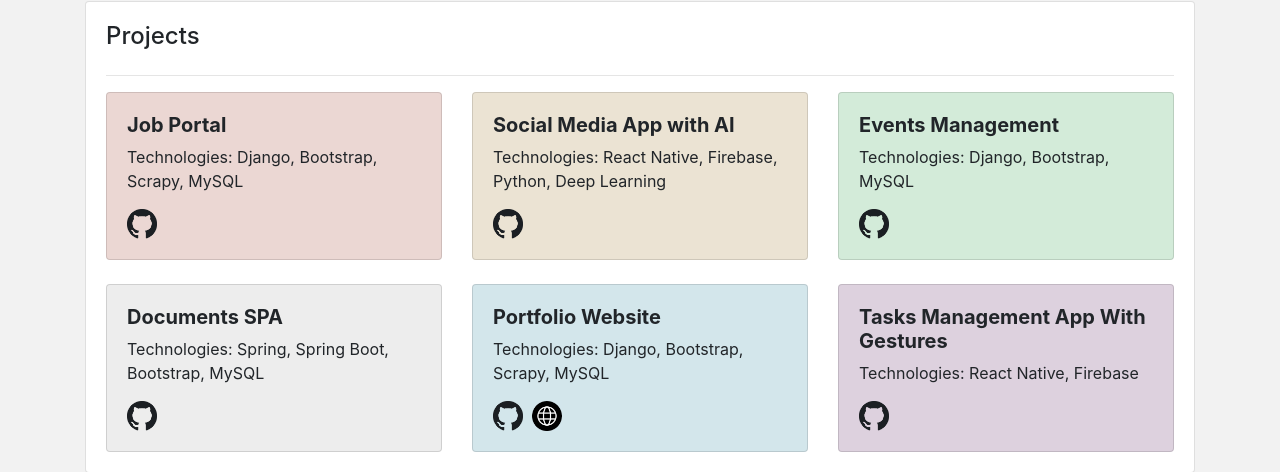
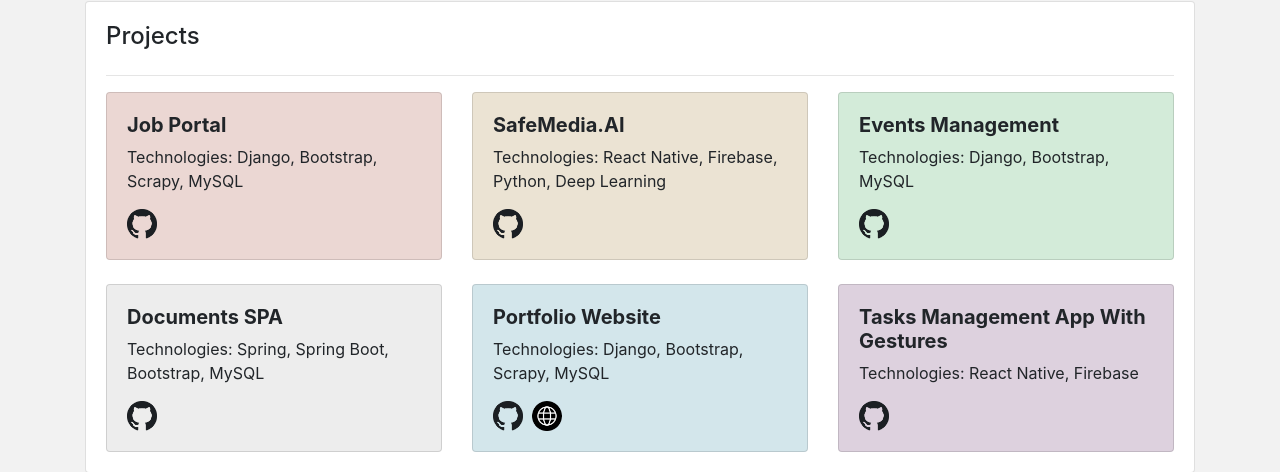
Before and after one commit to narottamaswal/Portfolio-Website, a Django app: page / in a window 1280 px wide. Shown: the part 475-947 px from the top of the page. Run offline with Django 3.2, Linux system fonts and the light colour scheme; some libraries are stand-ins or nearby versions.

Commit message:
Update index.html

```diff
--- a/templates/portfolio/index.html
+++ b/templates/portfolio/index.html
@@ -60,7 +60,7 @@ But I feel the worst when a person lacks the resources to learn something or doe
 </div>
 <div class="col-lg-4">
 <div class="card card-body h-10" style="background-color:#ebe3d3;">
-<h5><b>Social Media App with AI </b></h5> <p> Technologies: React Native, Firebase, Python, Deep Learning</p><a href="https://github.com/narottamaswal/Social-Media-App-with-Data-Science" ><li><img class="social" src="{% static 'images/git.png' %}"></li></a>
+<h5><b>SafeMedia.AI</b></h5> <p> Technologies: React Native, Firebase, Python, Deep Learning</p><a href="https://github.com/narottamaswal/Social-Media-App-with-Data-Science" ><li><img class="social" src="{% static 'images/git.png' %}"></li></a>
 
 </div>
 </div>
```
